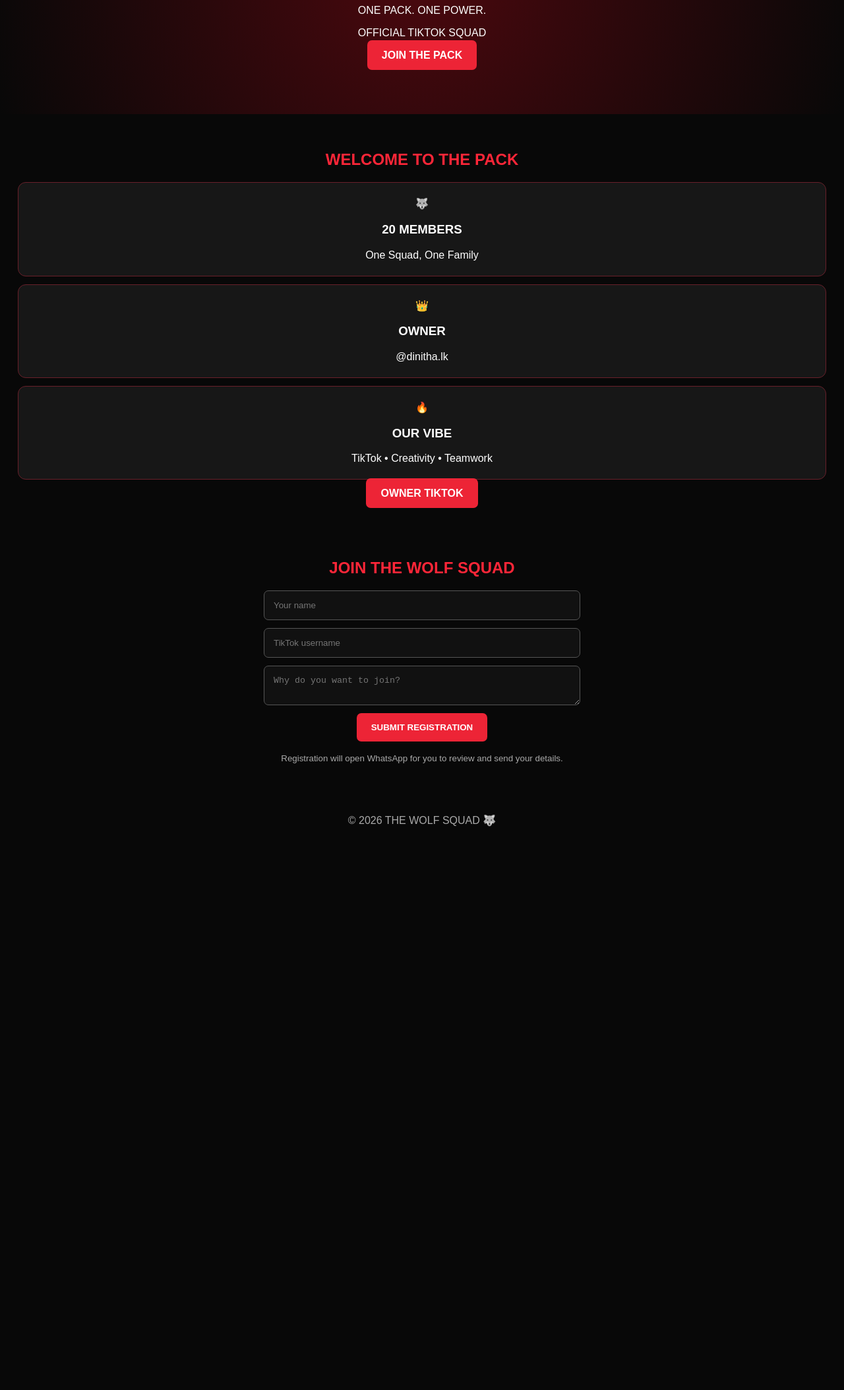
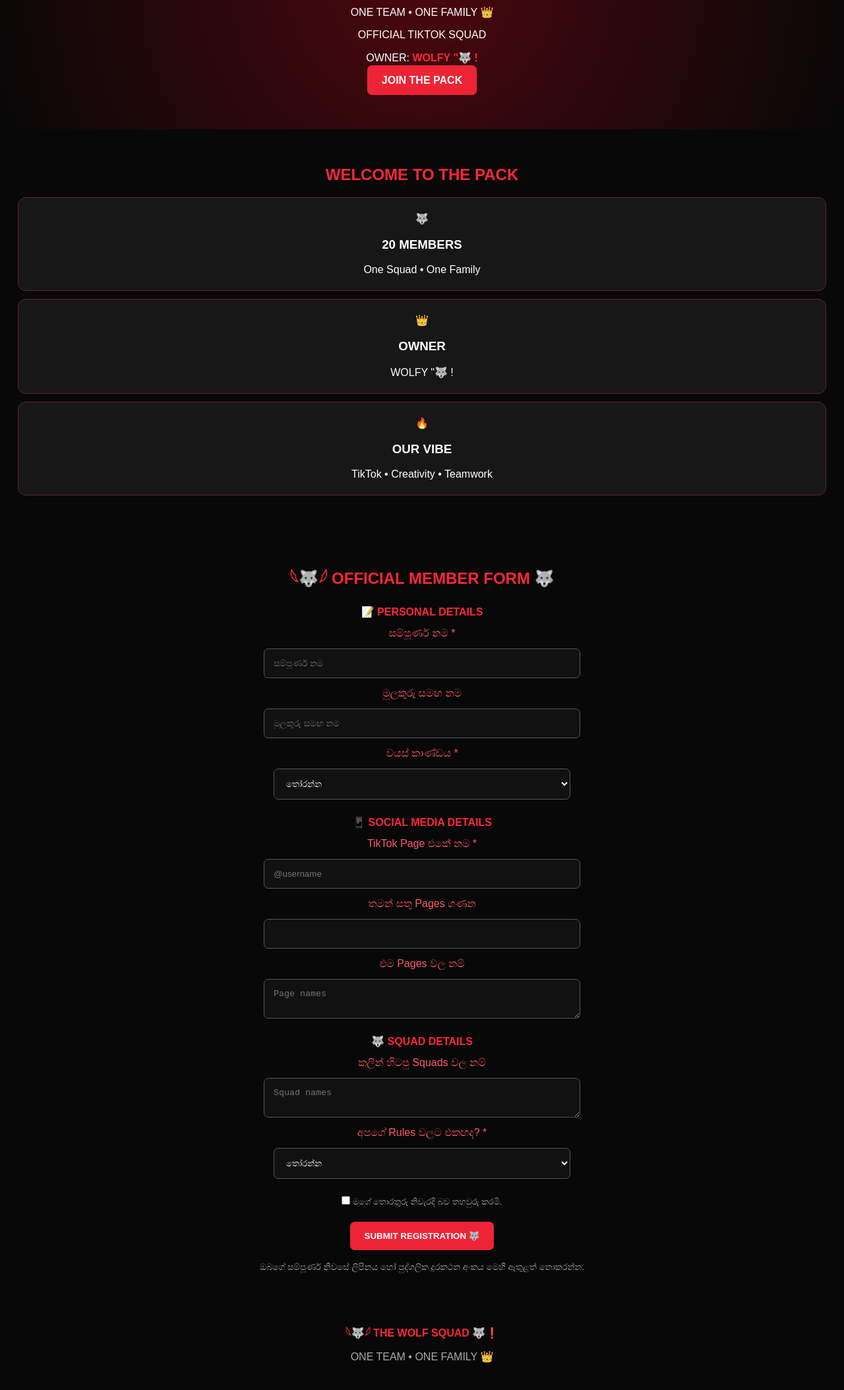
Before and after one commit to k2764981-ship-it/the-wolf-squad-, a plain HTML site: page index.html in a window 1280 px wide. Shown: the part 253-2360 px from the top of the page at 66% size. Before the commit the page ends 1531 px from the top, so only its background shows below. Drawn offline with Linux system fonts and the light colour scheme.

Commit message:
Update index.html

```diff
--- a/index.html
+++ b/index.html
@@ -1,61 +1,129 @@
 
 <!DOCTYPE html>
-<html lang="en">
+<html lang="si">
 <head>
 <meta charset="UTF-8">
 <meta name="viewport" content="width=device-width, initial-scale=1">
 <title>THE WOLF SQUAD</title>
 <style>
 body{margin:0;background:#080808;color:white;font-family:Arial;text-align:center}
-header{padding:80px 15px;background:radial-gradient(circle,#4b080e,#080808)}
-h1{font-size:42px;color:#ff2638}
+header{padding:65px 15px;background:radial-gradient(circle,#4b080e,#080808)}
+h1{font-size:36px;color:#ff2638}
 h2{color:#ff2638}
 section{padding:35px 15px}
 .card{background:#171717;padding:22px;margin:12px;border:1px solid #68202a;border-radius:12px}
-input,textarea{display:block;width:90%;max-width:450px;margin:12px auto;padding:14px;background:#111;color:white;border:1px solid #555;border-radius:7px}
+input,textarea,select{display:block;width:90%;max-width:450px;margin:12px auto;padding:14px;background:#111;color:white;border:1px solid #555;border-radius:7px}
 button,.btn{background:#ed2436;color:white;padding:14px 22px;border:0;border-radius:7px;font-weight:bold;text-decoration:none;cursor:pointer}
+label{display:block;margin:14px;color:#ff5967}
+.group{color:#ff2638;font-weight:bold;margin-top:25px}
 small{color:#aaa}
 </style>
 </head>
 <body>
+
 <header>
-<div style="font-size:65px">🐺</div>
-<h1>THE WOLF SQUAD</h1>
-<p>ONE PACK. ONE POWER.</p>
+<div style="font-size:65px">𓆩🐺𓆪</div>
+<h1>THE WOLF SQUAD 🐺❗</h1>
+<p>ONE TEAM • ONE FAMILY 👑</p>
 <p>OFFICIAL TIKTOK SQUAD</p>
+<p>OWNER: <b style="color:#ff2638">WOLFY "🐺 !</b></p>
 <a class="btn" href="#join">JOIN THE PACK</a>
 </header>
 
 <section>
 <h2>WELCOME TO THE PACK</h2>
-<div class="card">🐺<h3>20 MEMBERS</h3>One Squad, One Family</div>
-<div class="card">👑<h3>OWNER</h3>@dinitha.lk</div>
+<div class="card">🐺<h3>20 MEMBERS</h3>One Squad • One Family</div>
+<div class="card">👑<h3>OWNER</h3>WOLFY "🐺 !</div>
 <div class="card">🔥<h3>OUR VIBE</h3>TikTok • Creativity • Teamwork</div>
-<a class="btn" href="https://www.tiktok.com/@dinitha.lk">OWNER TIKTOK</a>
 </section>
 
 <section id="join">
-<h2>JOIN THE WOLF SQUAD</h2>
+<h2>𓆩🐺𓆪 OFFICIAL MEMBER FORM 🐺</h2>
+
 <form id="joinForm">
-<input name="name" placeholder="Your name" required maxlength="60">
-<input name="tiktok" placeholder="TikTok username" required maxlength="40">
-<textarea name="reason" placeholder="Why do you want to join?" required maxlength="500"></textarea>
-<button type="submit">SUBMIT REGISTRATION</button>
+
+<div class="group">📝 PERSONAL DETAILS</div>
+
+<label>සම්පූර්ණ නම *</label>
+<input name="fullname" required placeholder="සම්පූර්ණ නම">
+
+<label>මුලකුරු සමඟ නම</label>
+<input name="initialname" placeholder="මුලකුරු සමඟ නම">
+
+<label>වයස් කාණ්ඩය *</label>
+<select name="age" required>
+<option value="">තෝරන්න</option>
+<option>13–15</option>
+<option>16–17</option>
+<option>18+</option>
+</select>
+
+<div class="group">📱 SOCIAL MEDIA DETAILS</div>
+
+<label>TikTok Page එකේ නම *</label>
+<input name="tiktok" required placeholder="@username">
+
+<label>තමන් සතු Pages ගණන</label>
+<input name="pages" type="number" min="0" max="50">
+
+<label>එම Pages වල නම්</label>
+<textarea name="pagenames" placeholder="Page names"></textarea>
+
+<div class="group">🐺 SQUAD DETAILS</div>
+
+<label>කලින් හිටපු Squads වල නම්</label>
+<textarea name="squads" placeholder="Squad names"></textarea>
+
+<label>අපගේ Rules වලට එකඟද? *</label>
+<select name="rules" required>
+<option value="">තෝරන්න</option>
+<option>ඔව්, එකඟයි</option>
+<option>නැහැ</option>
+</select>
+
+<label style="display:block;color:#aaa;font-size:13px">
+<input type="checkbox" required style="width:auto;display:inline">
+මගේ තොරතුරු නිවැරදි බව තහවුරු කරමි.
+</label>
+
+<button type="submit">SUBMIT REGISTRATION 🐺</button>
+
+<p><small>ඔබගේ සම්පූර්ණ නිවසේ ලිපිනය හෝ පුද්ගලික දුරකථන අංකය මෙහි ඇතුළත් නොකරන්න.</small></p>
 </form>
-<p><small>Registration will open WhatsApp for you to review and send your details.</small></p>
 </section>
 
 <footer style="padding:25px;color:#aaa">
-© 2026 THE WOLF SQUAD 🐺
+<b style="color:#ff2638">𓆩🐺𓆪 THE WOLF SQUAD 🐺❗</b>
+<p>ONE TEAM • ONE FAMILY 👑</p>
 </footer>
 
 <script>
 document.getElementById('joinForm').addEventListener('submit',function(e){
 e.preventDefault();
 const f=new FormData(this);
-const msg="THE WOLF SQUAD REGISTRATION\n\nName: "+f.get('name')+"\nTikTok: "+f.get('tiktok')+"\nReason: "+f.get('reason');
-window.open("https://wa.me/94713126310?text="+encodeURIComponent(msg),"_blank");
+
+const msg=[
+'𓆩🐺𓆪 THE WOLF SQUAD OFFICIAL MEMBER FORM',
+'',
+'Owner: WOLFY "🐺 !',
+'Full Name: '+f.get('fullname'),
+'Initial Name: '+(f.get('initialname')||'Not provided'),
+'Age Range: '+f.get('age'),
+'TikTok: '+f.get('tiktok'),
+'Pages Count: '+(f.get('pages')||'Not provided'),
+'Page Names: '+(f.get('pagenames')||'Not provided'),
+'Previous Squads: '+(f.get('squads')||'Not provided'),
+'Rules: '+f.get('rules'),
+'',
+'ONE TEAM • ONE FAMILY'
+].join('\n');
+
+window.open(
+'https://wa.me/94713126310?text='+encodeURIComponent(msg),
+'_blank'
+);
 });
 </script>
+
 </body>
 </html>
```
